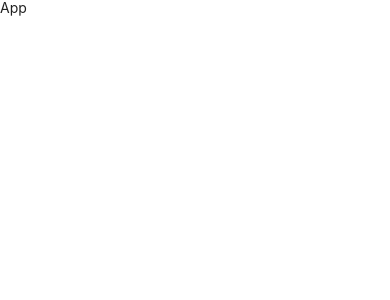
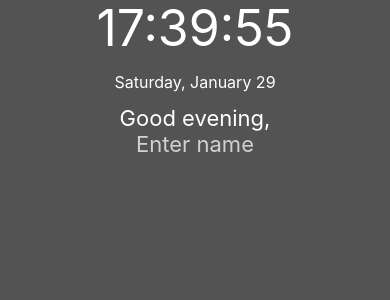
Before and after one commit to anstss/momentum, a React (Create React App) app in the folder momentum/: page / in a window 390 px wide. Shown: the top 300 px of the page. Built offline with nearby package versions, Linux system fonts and the light colour scheme.

Commit message:
feat: add date-time-greeeting component

```diff
--- /dev/null
+++ b/momentum/src/app.scss
@@ -0,0 +1,6 @@
+.app {
+  width: 100vw;
+  height: 100vh;
+  background-color: #535353;
+  color: #fff;
+}
--- a/momentum/src/app.tsx
+++ b/momentum/src/app.tsx
@@ -1,7 +1,13 @@
 import React from "react";
+import "./app.scss";
+import DateTimeGreeting from "./components/date-time-greeting/date-time-greeting";
 
 function App() {
-  return <div>App</div>;
+  return (
+    <div className="app">
+      <DateTimeGreeting />
+    </div>
+  );
 }
 
 export default App;
--- /dev/null
+++ b/momentum/src/components/date-time-greeting/date-time-greeting.scss
@@ -0,0 +1,76 @@
+.date-time {
+  .time {
+    font-size: 120px;
+  }
+
+  .date {
+    font-size: 30px;
+    margin: 20px 0;
+  }
+
+  .greeting {
+    font-size: 60px;
+
+    &__input {
+      color: inherit;
+      font-size: inherit;
+      height: auto;
+      line-height: normal;
+    }
+
+    &__input,
+    &__input:focus {
+      border: none !important;
+      box-shadow: none !important;
+    }
+  }
+}
+
+@media (max-width: 1200px) {
+  .date-time {
+    .time {
+      font-size: 100px;
+    }
+
+    .date {
+      font-size: 25px;
+    }
+
+    .greeting {
+      font-size: 40px;
+    }
+  }
+}
+
+@media (max-width: 768px) {
+  .date-time {
+    .time {
+      font-size: 70px;
+    }
+
+    .date {
+      font-size: 18px;
+      margin: 15px 0;
+    }
+
+    .greeting {
+      font-size: 28px;
+    }
+  }
+}
+
+@media (max-width: 576px) {
+  .date-time {
+    .time {
+      font-size: 50px;
+    }
+
+    .date {
+      font-size: 16px;
+    }
+
+    .greeting {
+      font-size: 22px;
+    }
+  }
+}
--- /dev/null
+++ b/momentum/src/components/date-time-greeting/date-time-greeting.tsx
@@ -0,0 +1,20 @@
+import React from "react";
+import "./date-time-greeting.scss";
+
+const DateTimeGreeting = () => {
+  return (
+    <section className="date-time center-align">
+      <div className="time">17:39:55</div>
+      <div className="date">Saturday, January 29</div>
+      <div className="greeting center-align">
+        Good evening,
+        <input
+          className="greeting__input center-align"
+          placeholder="Enter name"
+        />
+      </div>
+    </section>
+  );
+};
+
+export default DateTimeGreeting;
```
